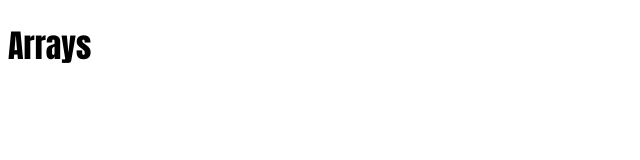
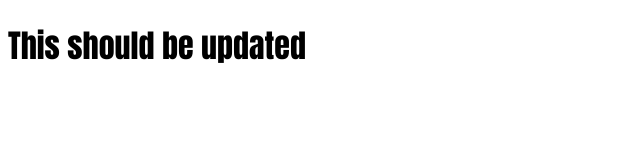
Before and after one commit to markybee0/arrays, a plain HTML site: page index.html in a window 1280 px wide. Shown: the whole page, without its empty margins (0-640 px from the left). Drawn offline with Linux system fonts and the light colour scheme.

Commit message:
Change of title

```diff
--- a/index.html
+++ b/index.html
@@ -1,11 +1,13 @@
 <!DOCTYPE html>
 <html>
 <head>
-	<title>Arrays</title>
+	<title>Updated</title>
 	<link rel="stylesheet" type="text/css" href="style.css">
 </head>
 <body>
-	<h1>Arrays</h1>
+	<h1>This should be updated</h1>
+
+
 <link rel="stylesheet" type="text/css" src="arrays.js">
 </body>
 </html>
```
